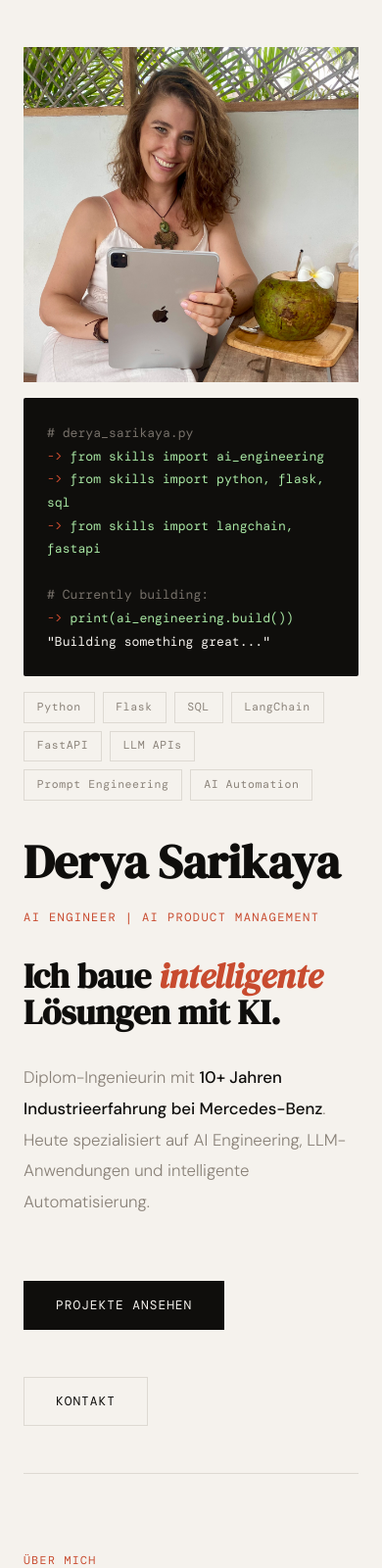
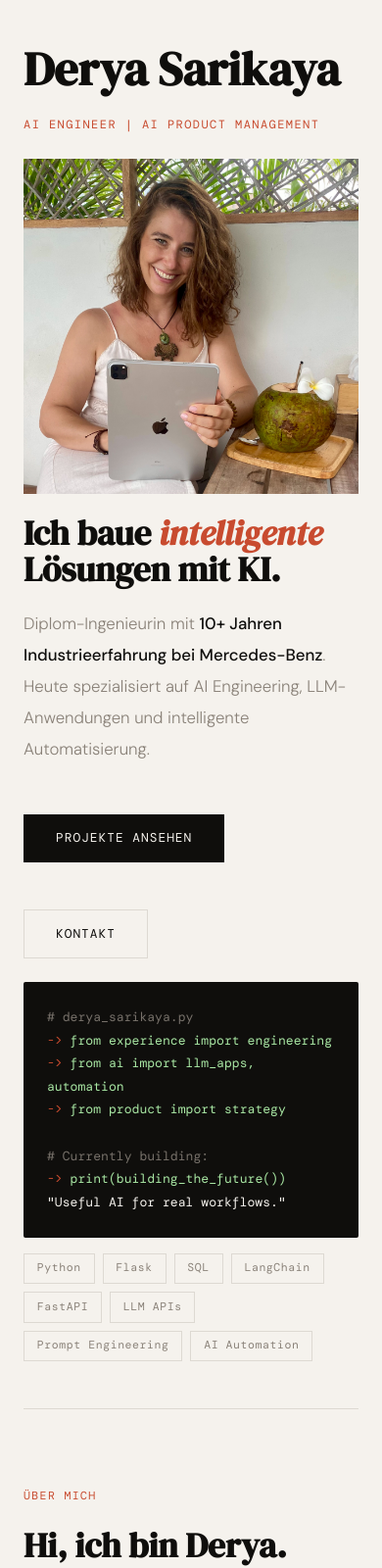
Before and after one commit to deryasarikaya/deryasarikaya_website, a Flask app: page / in a window 390 px wide. Shown: the part 61-1661 px from the top of the page at 98% size. Run offline with Flask 3, Linux system fonts and the light colour scheme; some web fonts are replaced.

Commit message:
Homepage Update

```diff
--- a/templates/index.html
+++ b/templates/index.html
@@ -115,6 +115,10 @@
         aspect-ratio: 1 / 1;
         object-fit: cover;
         object-position: center center;
+    }
+
+    .mobile-hero-photo {
+        display: none;
     }
 
     .terminal {
@@ -376,11 +380,36 @@
     @media (max-width: 768px) {
         .hero {
             grid-template-columns: 1fr;
-            gap: 2.5rem;
+            gap: 1.5rem;
             padding: 3rem 0;
         }
 
-        .hero-visual { order: -1; }
+        .hero-left {
+            order: 1;
+            gap: 1.35rem;
+        }
+
+        .hero-visual {
+            order: 2;
+        }
+
+        .hero-visual .hero-photo {
+            display: none;
+        }
+
+        .mobile-hero-photo {
+            display: block;
+            width: 100%;
+            aspect-ratio: 1 / 1;
+            object-fit: cover;
+            object-position: center center;
+            margin-top: 0.25rem;
+        }
+
+        .hero-cta {
+            margin-top: -0.25rem;
+        }
+
         .hero-name { font-size: 3rem; }
         .hero h1 { font-size: 2.2rem; }
         .cards { grid-template-columns: 1fr; }
@@ -392,6 +421,10 @@
             grid-template-columns: 1fr;
         }
 
+        .fact {
+            min-height: auto;
+            padding: 0.9rem 1rem;
+        }
         .cv-actions {
             align-items: flex-start;
             flex-direction: column;
@@ -412,6 +445,7 @@
             <h2 class="hero-name">Derya Sarikaya</h2>
             <p class="hero-label">AI Engineer | AI Product Management</p>
         </div>
+        <img src="/static/derya.jpeg" alt="Derya Sarikaya" class="mobile-hero-photo">
         <h1>
             <span class="de-i">Ich baue <em>intelligente</em> Lösungen mit KI.</span>
             <span class="en-i">I build <em>intelligent</em> solutions with AI.</span>
@@ -438,13 +472,13 @@
         <img src="/static/derya.jpeg" alt="Derya Sarikaya" class="hero-photo">
         <div class="terminal">
             <span class="comment"># derya_sarikaya.py</span><br>
-            <span class="prompt">-&gt;</span> from skills import ai_engineering<br>
-            <span class="prompt">-&gt;</span> from skills import python, flask, sql<br>
-            <span class="prompt">-&gt;</span> from skills import langchain, fastapi<br>
+            <span class="prompt">-&gt;</span> from experience import engineering<br>
+            <span class="prompt">-&gt;</span> from ai import llm_apps, automation<br>
+            <span class="prompt">-&gt;</span> from product import strategy<br>
             <br>
             <span class="comment"># Currently building:</span><br>
-            <span class="prompt">-&gt;</span> print(ai_engineering.build())<br>
-            <span style="color:#f5f2ed">  "Building something great..."</span>
+            <span class="prompt">-&gt;</span> print(building_the_future())<br>
+            <span style="color:#f5f2ed">  "Useful AI for real workflows."</span>
         </div>
         <div class="skills-row">
             <span class="skill-tag">Python</span>
@@ -480,7 +514,7 @@
             </div>
             <div class="fact">
                 <p class="fact-label"><span class="de-i">Erfahrung</span><span class="en-i">Experience</span></p>
-                <p class="fact-value">10+ Jahre Mercedes-Benz</p>
+                <p class="fact-value"><span class="de-i">10+ Jahre Mercedes-Benz</span><span class="en-i">10+ years Mercedes-Benz</span></p>
             </div>
             <div class="fact">
                 <p class="fact-label"><span class="de-i">Aktuell</span><span class="en-i">Currently</span></p>
```
